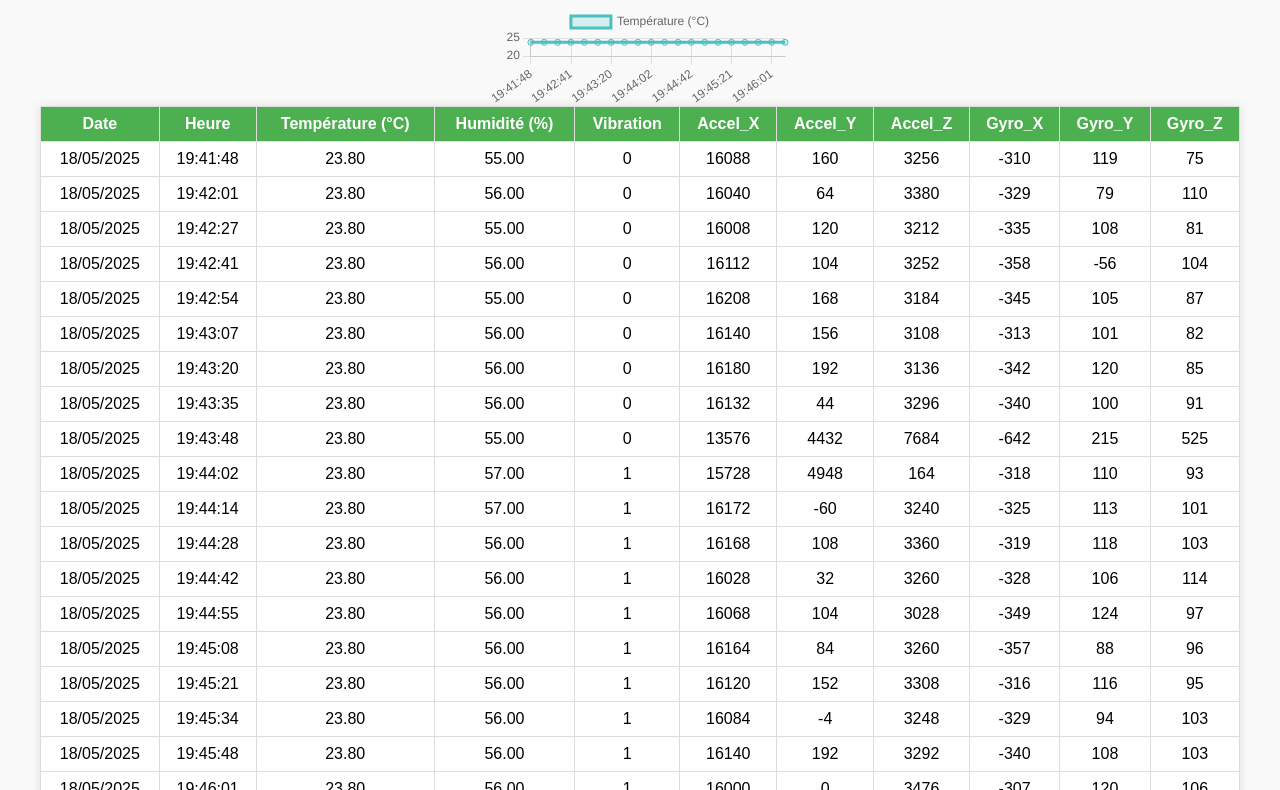
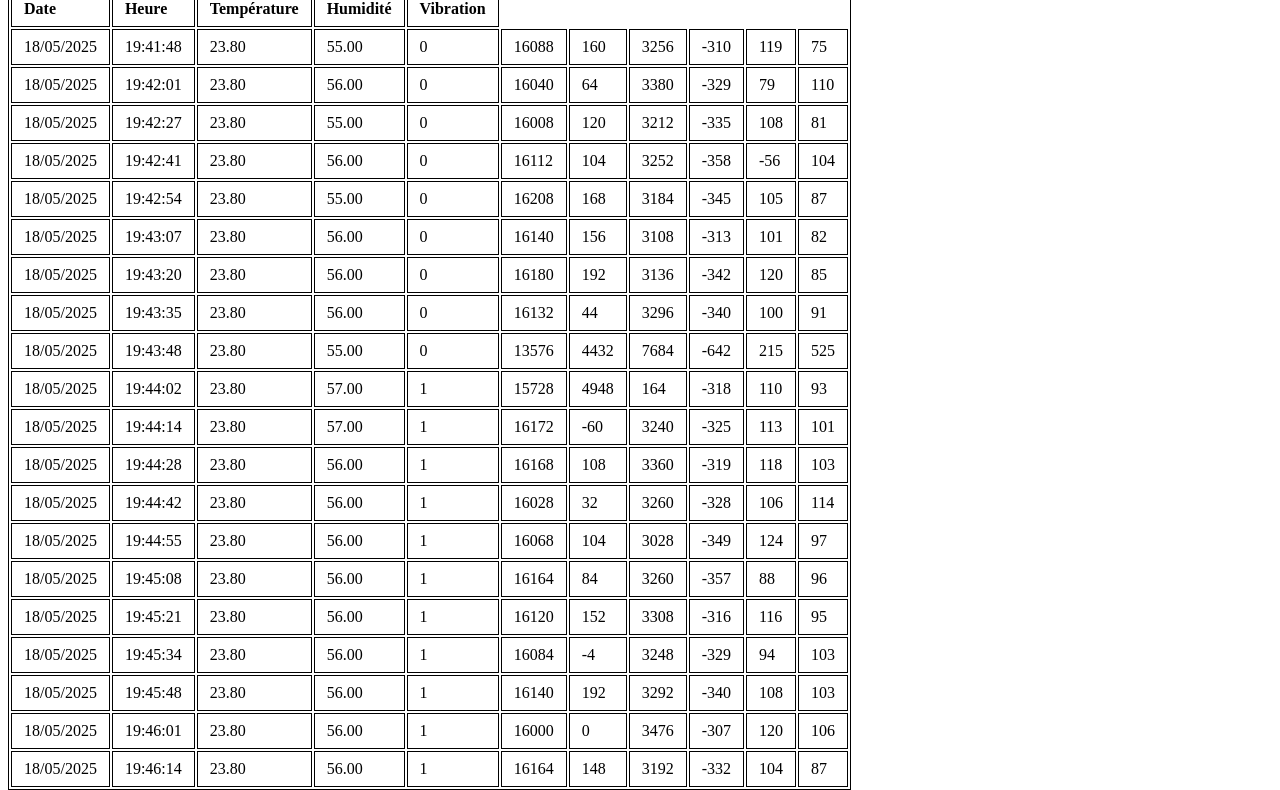
Before and after one commit to Yassinefafa/PROJET, a plain HTML site: page index.html in a window 1280 px wide. Shown: the part 92-882 px from the top of the page. Drawn offline with nearby package versions, Linux system fonts and the light colour scheme.

Commit message:
Update index.html

```diff
--- a/index.html
+++ b/index.html
@@ -2,53 +2,30 @@
 <html lang="fr">
 <head>
   <meta charset="UTF-8">
-  <title>Données des Capteurs</title>
+  <meta name="viewport" content="width=device-width, initial-scale=1.0">
+  <title>Capteurs de Machine</title>
   <script src="https://cdn.jsdelivr.net/npm/chart.js"></script>
-  <script src="script.js" defer></script>
   <style>
-    body {
-      font-family: Arial, sans-serif;
-      margin: 40px;
-      background-color: #f9f9f9;
-    }
-    h1 {
-      text-align: center;
-    }
-    table {
-      border-collapse: collapse;
-      width: 100%;
-      background: white;
-      box-shadow: 0 0 10px rgba(0,0,0,0.1);
-      margin-bottom: 40px;
-    }
-    th, td {
-      padding: 8px;
-      border: 1px solid #ddd;
-      text-align: center;
-    }
-    th {
-      background-color: #4CAF50;
-      color: white;
-    }
-    canvas {
-      max-width: 100%;
-      margin: auto;
-      display: block;
-    }
+    table, th, td { border: 1px solid black; }
+    th, td { padding: 8px 12px; text-align: left; }
   </style>
 </head>
 <body>
-  <h1>Données en Temps Réel - Yassine</h1>
-  <canvas id="tempChart" height="100"></canvas>
+  <h1>Tableau des données des capteurs</h1>
   <table id="data-table">
     <thead>
       <tr>
-        <th>Date</th><th>Heure</th><th>Température (°C)</th><th>Humidité (%)</th><th>Vibration</th>
-        <th>Accel_X</th><th>Accel_Y</th><th>Accel_Z</th>
-        <th>Gyro_X</th><th>Gyro_Y</th><th>Gyro_Z</th>
+        <th>Date</th>
+        <th>Heure</th>
+        <th>Température</th>
+        <th>Humidité</th>
+        <th>Vibration</th>
       </tr>
     </thead>
     <tbody></tbody>
   </table>
+  <h2>Graphique de Température</h2>
+  <canvas id="tempChart"></canvas>
+  <script src="script.js"></script>
 </body>
 </html>
```
